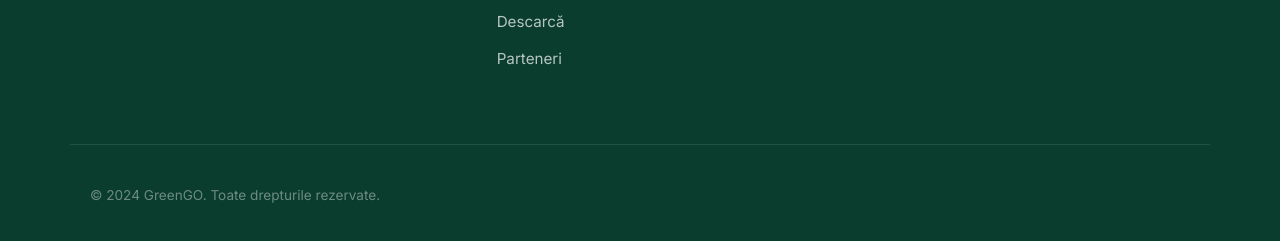
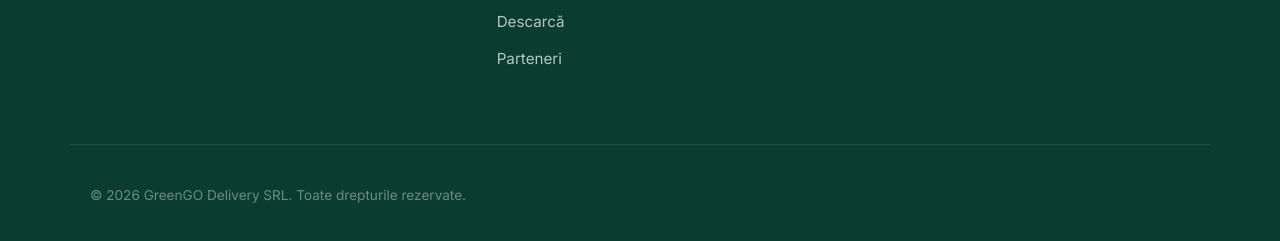
Before and after one commit to florindanlazarescu/green-go-landing, a plain HTML site: page index.html in a window 1280 px wide. Shown: the part 4315-4556 px from the top of the page. Drawn offline with Linux system fonts and the light colour scheme.

Commit message:
corectare an 2024-2026

```diff
--- a/index.html
+++ b/index.html
@@ -276,7 +276,7 @@
             </div>
         </div>
         <div class="footer-bottom container">
-            <span>&copy; 2024 GreenGO. Toate drepturile rezervate.</span>
+            <span>&copy; 2026 GreenGO Delivery SRL. Toate drepturile rezervate.</span>
         </div>
     </footer>
 
```
